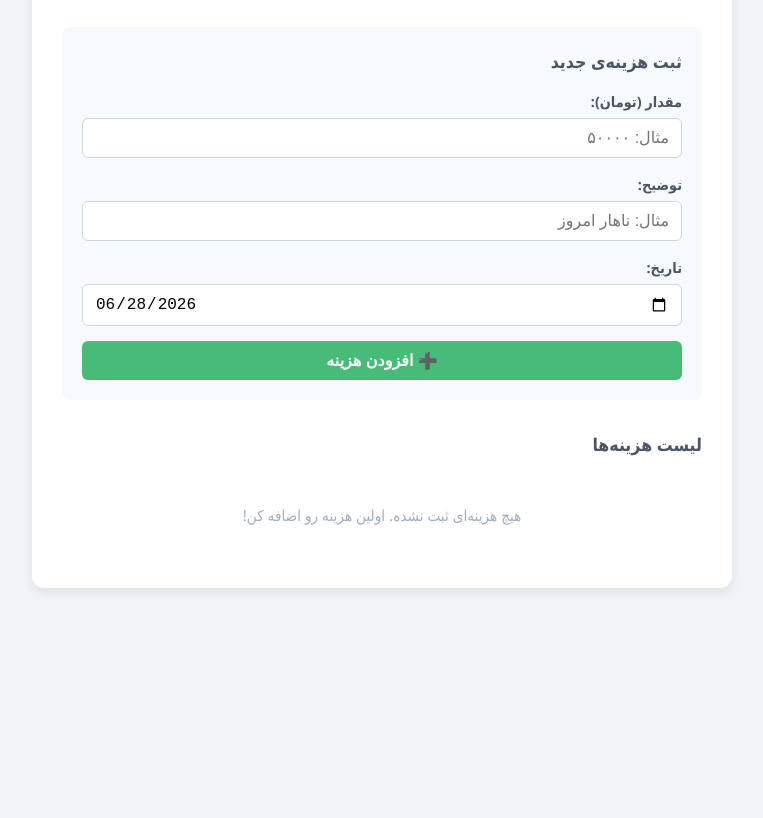
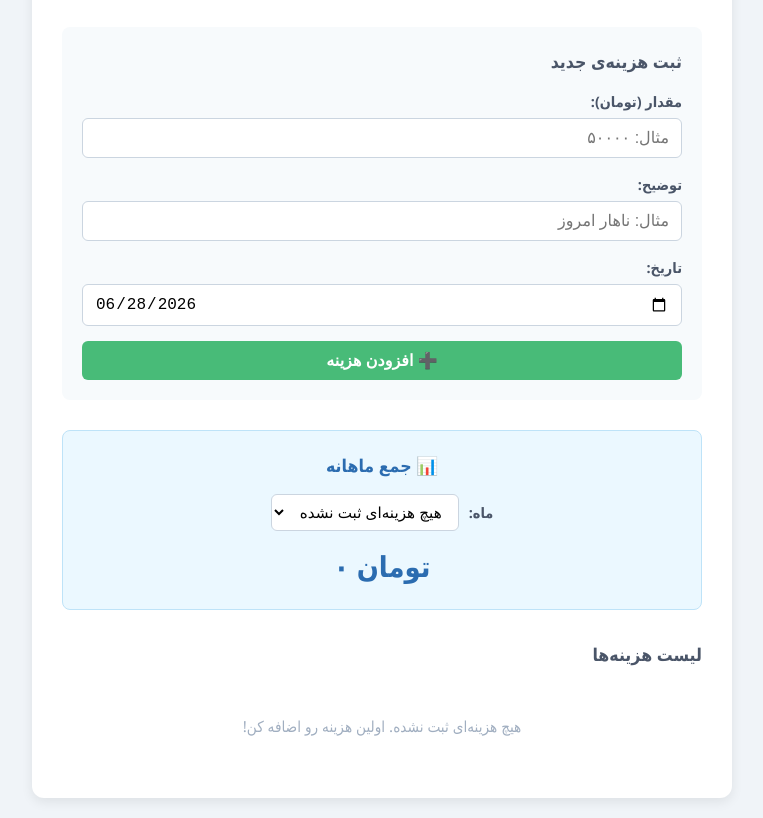
Before and after one commit to HoseinBorsi/expense-tracker, a plain HTML site: page index.html in a window 1280 px wide. Shown: the part 116-934 px from the top of the page, without its empty margins (258-1021 px from the left). Before the commit the page ends 800 px from the top, so only its background shows below. Drawn offline with Linux system fonts and the light colour scheme.

Commit message:
نسخه دوم: افزودن جمع ماهانه با انتخابگر ماه و نام فارسی ماه‌ها

```diff
--- a/index.html
+++ b/index.html
@@ -32,6 +32,15 @@
                 </form>
             </section>
 
+            <section class="monthly-summary">
+                <h2>📊 جمع ماهانه</h2>
+                <div class="summary-controls">
+                    <label for="month-selector">ماه:</label>
+                    <select id="month-selector"></select>
+                </div>
+                <div class="summary-total" id="summary-total">۰ تومان</div>
+            </section>
+
             <section class="expense-list">
                 <h2>لیست هزینه‌ها</h2>
                 <div id="expenses-container">
--- a/script.js
+++ b/script.js
@@ -149,6 +149,8 @@ function addExpense(event) {
     document.getElementById('expense-form').reset();
     document.getElementById('date').value = getTodayDate();
     renderExpenses();
+    populateMonthSelector(expenses);
+    updateMonthlySummary();
 }
 
 // ===== حذف یه هزینه با تأیید =====
@@ -162,6 +164,111 @@ function deleteExpense(index) {
     expenses.splice(index, 1);
     saveExpenses(expenses);
     renderExpenses();
+    populateMonthSelector(expenses);
+    updateMonthlySummary();
+}
+
+// ===== نام ماه‌های شمسی (فارسی) =====
+const PERSIAN_MONTHS = [
+    'فروردین', 'اردیبهشت', 'خرداد',
+    'تیر', 'مرداد', 'شهریور',
+    'مهر', 'آبان', 'آذر',
+    'دی', 'بهمن', 'اسفند'
+];
+
+// ===== استخراج سال و ماه از تاریخ میلادی =====
+function getYearMonth(dateStr) {
+    const parts = dateStr.split('-');
+    if (parts.length !== 3) return null;
+    return {
+        year: parseInt(parts[0], 10),
+        month: parseInt(parts[1], 10)  // 1-based (1 = January)
+    };
+}
+
+// ===== تبدیل سال/ماه به کلید یکتا برای مقایسه =====
+function yearMonthKey(year, month) {
+    return year + '-' + String(month).padStart(2, '0');
+}
+
+// ===== گرفتن ماه‌های موجود از لیست هزینه‌ها =====
+function getAvailableMonths(expenses) {
+    const monthSet = new Set();
+    expenses.forEach(function(expense) {
+        const ym = getYearMonth(expense.date);
+        if (ym) {
+            monthSet.add(yearMonthKey(ym.year, ym.month));
+        }
+    });
+    // مرتب‌سازی نزولی (جدیدترین اول)
+    const sorted = Array.from(monthSet).sort().reverse();
+    return sorted;
+}
+
+// ===== پر کردن انتخابگر ماه =====
+function populateMonthSelector(expenses) {
+    const selector = document.getElementById('month-selector');
+    const availableMonths = getAvailableMonths(expenses);
+
+    // پاک کردن گزینه‌های قبلی
+    selector.innerHTML = '';
+
+    if (availableMonths.length === 0) {
+        const option = document.createElement('option');
+        option.textContent = 'هیچ هزینه‌ای ثبت نشده';
+        option.disabled = true;
+        option.selected = true;
+        selector.appendChild(option);
+        return;
+    }
+
+    availableMonths.forEach(function(key) {
+        const parts = key.split('-');
+        const year = parseInt(parts[0], 10);
+        const month = parseInt(parts[1], 10); // 1-based
+        const monthName = PERSIAN_MONTHS[month - 1]; // index 0-based
+
+        const option = document.createElement('option');
+        option.value = key;
+        option.textContent = monthName + ' ' + year;
+        selector.appendChild(option);
+    });
+}
+
+// ===== محاسبه و نمایش جمع ماهانه =====
+function updateMonthlySummary() {
+    const expenses = loadExpenses();
+    const selector = document.getElementById('month-selector');
+    const summaryEl = document.getElementById('summary-total');
+
+    if (expenses.length === 0) {
+        summaryEl.textContent = '۰ تومان';
+        return;
+    }
+
+    const selectedKey = selector.value;
+    if (!selectedKey) {
+        summaryEl.textContent = '۰ تومان';
+        return;
+    }
+
+    const parts = selectedKey.split('-');
+    const targetYear = parseInt(parts[0], 10);
+    const targetMonth = parseInt(parts[1], 10); // 1-based
+
+    // فیلتر هزینه‌های مربوط به ماه انتخاب‌شده
+    const filtered = expenses.filter(function(expense) {
+        const ym = getYearMonth(expense.date);
+        if (!ym) return false;
+        return ym.year === targetYear && ym.month === targetMonth;
+    });
+
+    // محاسبه جمع
+    const total = filtered.reduce(function(sum, expense) {
+        return sum + expense.amount;
+    }, 0);
+
+    summaryEl.textContent = formatAmount(total) + ' تومان';
 }
 
 // ===== مقداردهی اولیه وقتی صفحه بار می‌شه =====
@@ -172,8 +279,14 @@ function init() {
     // اتصال رویداد submit به فرم
     document.getElementById('expense-form').addEventListener('submit', addExpense);
 
+    // اتصال رویداد change به انتخابگر ماه
+    document.getElementById('month-selector').addEventListener('change', updateMonthlySummary);
+
     // نمایش هزینه‌های ذخیره‌شده
+    const expenses = loadExpenses();
+    populateMonthSelector(expenses);
     renderExpenses();
+    updateMonthlySummary();
 }
 
 // ===== اجرا بعد از بارگیری کامل صفحه =====
--- a/style.css
+++ b/style.css
@@ -117,6 +117,59 @@ header h1 {
     background-color: #e53e3e;
 }
 
+/* ===== بخش جمع ماهانه ===== */
+.monthly-summary {
+    background-color: #ebf8ff;
+    border: 1px solid #bee3f8;
+    border-radius: 8px;
+    padding: 20px;
+    margin-bottom: 30px;
+    text-align: center;
+}
+
+.monthly-summary h2 {
+    font-size: 1.1rem;
+    color: #2b6cb0;
+    margin-bottom: 15px;
+}
+
+.summary-controls {
+    margin-bottom: 12px;
+    display: flex;
+    align-items: center;
+    justify-content: center;
+    gap: 10px;
+}
+
+.summary-controls label {
+    font-size: 0.9rem;
+    font-weight: 600;
+    color: #4a5568;
+}
+
+.summary-controls select {
+    padding: 8px 12px;
+    font-size: 0.95rem;
+    border: 1px solid #cbd5e0;
+    border-radius: 6px;
+    background-color: #ffffff;
+    cursor: pointer;
+}
+
+.summary-controls select:focus {
+    outline: none;
+    border-color: #4299e1;
+    box-shadow: 0 0 0 3px rgba(66, 153, 225, 0.15);
+}
+
+.summary-total {
+    font-size: 1.8rem;
+    font-weight: 700;
+    color: #2b6cb0;
+    direction: ltr;
+    display: inline-block;
+}
+
 /* ===== بخش لیست هزینه‌ها ===== */
 .expense-list h2 {
     font-size: 1.1rem;
```
